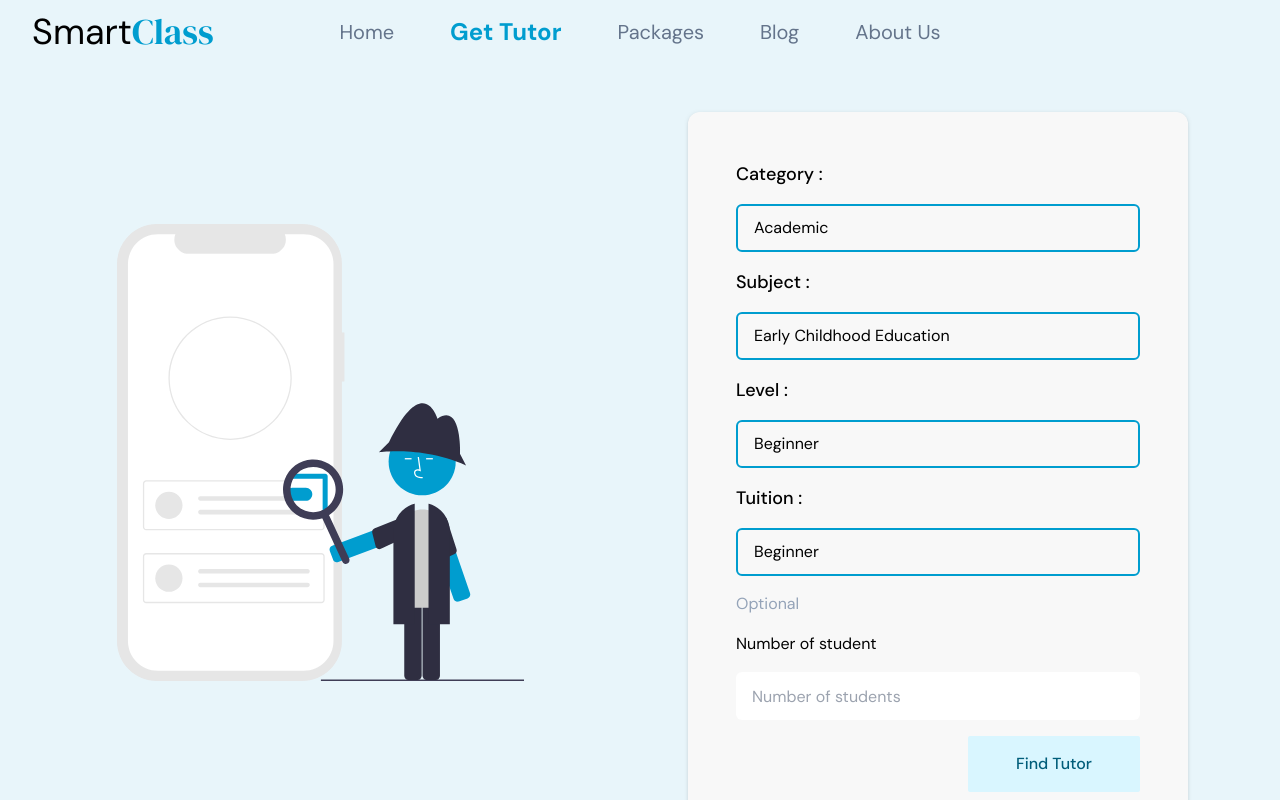
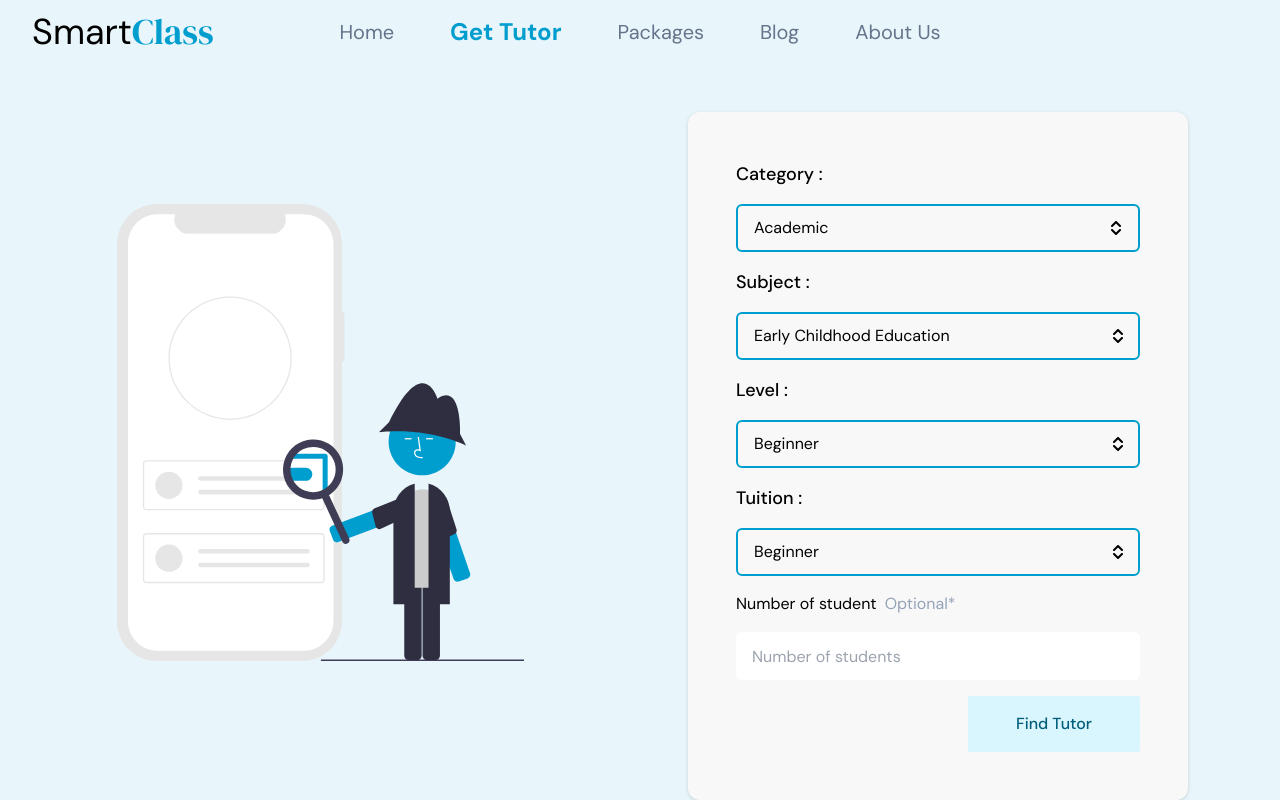
Before and after one commit to iam-dante/smartclass, a Next.js app: page /getTutor in a window 1280 px wide. Shown: the top 800 px of the page. Built offline with nearby package versions, Linux system fonts and the light colour scheme.

Commit message:
dropdown icon

```diff
--- a/components/svg.js
+++ b/components/svg.js
@@ -1074,3 +1074,29 @@ export function LinkedIn() {
     </svg>
   );
 }
+
+export function DropIcon(props){
+  return (
+    <svg
+      width="11"
+      height="15"
+      viewBox="0 0 11 15"
+      fill="none"
+      className={props.className}
+      xmlns="http://www.w3.org/2000/svg"
+    >
+      <path
+        fill-rule="evenodd"
+        clip-rule="evenodd"
+        d="M0.292787 8.30529C0.480314 8.11782 0.734622 8.0125 0.999786 8.0125C1.26495 8.0125 1.51926 8.11782 1.70679 8.30529L4.99979 11.5983L8.29279 8.30529C8.38503 8.20978 8.49538 8.1336 8.61738 8.08119C8.73939 8.02878 8.87061 8.00119 9.00339 8.00004C9.13616 7.99888 9.26784 8.02419 9.39074 8.07447C9.51364 8.12475 9.62529 8.199 9.71918 8.29289C9.81307 8.38679 9.88733 8.49844 9.93761 8.62133C9.98789 8.74423 10.0132 8.87591 10.012 9.00869C10.0109 9.14147 9.9833 9.27269 9.93089 9.39469C9.87848 9.5167 9.8023 9.62704 9.70679 9.71929L5.70679 13.7193C5.51926 13.9068 5.26495 14.0121 4.99979 14.0121C4.73462 14.0121 4.48031 13.9068 4.29279 13.7193L0.292787 9.71929C0.105316 9.53176 0 9.27745 0 9.01229C0 8.74712 0.105316 8.49282 0.292787 8.30529Z"
+        fill="black"
+      />
+      <path
+        fill-rule="evenodd"
+        clip-rule="evenodd"
+        d="M9.71929 5.70679C9.53176 5.89426 9.27745 5.99957 9.01229 5.99957C8.74712 5.99957 8.49282 5.89426 8.30529 5.70679L5.01229 2.41379L1.71929 5.70679C1.62704 5.8023 1.5167 5.87848 1.39469 5.93089C1.27269 5.9833 1.14147 6.01088 1.00869 6.01204C0.875911 6.01319 0.744231 5.98789 0.621335 5.93761C0.498439 5.88733 0.386787 5.81307 0.292894 5.71918C0.199002 5.62529 0.124749 5.51364 0.0744677 5.39074C0.0241868 5.26784 -0.00111559 5.13616 3.82352e-05 5.00339C0.00119206 4.87061 0.0287784 4.73939 0.0811874 4.61738C0.133596 4.49538 0.209779 4.38503 0.305289 4.29279L4.30529 0.292787C4.49282 0.105316 4.74713 4.93398e-07 5.01229 5.16579e-07C5.27745 5.3976e-07 5.53176 0.105316 5.71929 0.292787L9.71929 4.29279C9.90676 4.48032 10.0121 4.73462 10.0121 4.99979C10.0121 5.26495 9.90676 5.51926 9.71929 5.70679Z"
+        fill="black"
+      />
+    </svg>
+  );
+}
--- a/pages/getTutor.js
+++ b/pages/getTutor.js
@@ -1,7 +1,7 @@
 import { useState } from "react";
 import { Listbox, Transition } from "@headlessui/react";
 
-import { FindSvg } from "../components/svg";
+import { DropIcon, FindSvg } from "../components/svg";
 import NavigationBar from "../components/navigationBar";
 import Footer from "../components/Footer";
 
@@ -36,7 +36,7 @@ export default function GetTutor() {
 
   return (
     <div>
-      <div className="h-screen bg-cyanblue-100">
+      <div className="bg-cyanblue-100 h-screen">
         <NavigationBar />
         <div className="grid-row-1 lg:grid-row-none grid lg:grid-cols-2">
           <div className="hidden items-center justify-center lg:flex ">
@@ -49,8 +49,9 @@ export default function GetTutor() {
                   <Listbox.Label className=" text-lg font-medium">
                     Category :
                   </Listbox.Label>
-                  <Listbox.Button className=" flex h-12 items-center rounded-md border-2 border-cyanblue-300 px-4">
+                  <Listbox.Button className="border-cyanblue-300 relative flex h-12 items-center rounded-md border-2 px-4">
                     {statecategory.name}
+                    <DropIcon className="absolute right-4" />
                   </Listbox.Button>
                   <Transition
                     enter="transition duration-100 ease-out"
@@ -60,7 +61,7 @@ export default function GetTutor() {
                     leaveFrom="transform scale-100 opacity-100"
                     leaveTo="transform scale-95 opacity-0"
                   >
-                    <Listbox.Options className=" absolute z-20 w-full space-y-1 rounded-md border-2 border-cyanblue-100 bg-slate-100 px-2 py-2 drop-shadow-lg">
+                    <Listbox.Options className=" border-cyanblue-100 absolute z-20 w-full space-y-1 rounded-md border-2 bg-slate-100 px-2 py-2 drop-shadow-lg">
                       {category.map((ct) => (
                         <Listbox.Option
                           key={ct.id}
@@ -79,8 +80,9 @@ export default function GetTutor() {
                   <Listbox.Label className=" text-lg font-medium">
                     Subject :
                   </Listbox.Label>
-                  <Listbox.Button className=" flex h-12 items-center rounded-md border-2 border-cyanblue-300 px-4">
+                  <Listbox.Button className=" border-cyanblue-300 flex h-12 items-center rounded-md border-2 px-4">
                     {statesubject.name}
+                    <DropIcon className="absolute right-4" />
                   </Listbox.Button>
                   <Transition
                     enter="transition duration-100 ease-out"
@@ -90,7 +92,7 @@ export default function GetTutor() {
                     leaveFrom="transform scale-100 opacity-100"
                     leaveTo="transform scale-95 opacity-0"
                   >
-                    <Listbox.Options className=" absolute z-10 w-full space-y-1 rounded-md border-2 border-cyanblue-100 bg-slate-100 px-2 py-2 drop-shadow-lg">
+                    <Listbox.Options className=" border-cyanblue-100 absolute z-10 w-full space-y-1 rounded-md border-2 bg-slate-100 px-2 py-2 drop-shadow-lg">
                       {subject.map((ct) => (
                         <Listbox.Option
                           key={ct.id}
@@ -109,8 +111,9 @@ export default function GetTutor() {
                   <Listbox.Label className=" text-lg font-medium">
                     Level :
                   </Listbox.Label>
-                  <Listbox.Button className=" flex h-12 items-center rounded-md border-2 border-cyanblue-300 px-4">
+                  <Listbox.Button className=" border-cyanblue-300 flex h-12 items-center rounded-md border-2 px-4">
                     {statelevel.name}
+                    <DropIcon className="absolute right-4" />
                   </Listbox.Button>
                   <Transition
                     enter="transition duration-100 ease-out"
@@ -120,7 +123,7 @@ export default function GetTutor() {
                     leaveFrom="transform scale-100 opacity-100"
                     leaveTo="transform scale-95 opacity-0"
                   >
-                    <Listbox.Options className=" absolute z-10 w-full space-y-1 rounded-md border-2 border-cyanblue-100 bg-slate-100 px-2 py-2 drop-shadow-lg">
+                    <Listbox.Options className=" border-cyanblue-100 absolute z-10 w-full space-y-1 rounded-md border-2 bg-slate-100 px-2 py-2 drop-shadow-lg">
                       {level.map((ct) => (
                         <Listbox.Option
                           key={ct.id}
@@ -139,8 +142,9 @@ export default function GetTutor() {
                   <Listbox.Label className=" text-lg font-medium">
                     Tuition :
                   </Listbox.Label>
-                  <Listbox.Button className=" flex h-12 items-center rounded-md border-2 border-cyanblue-300 px-4">
+                  <Listbox.Button className=" border-cyanblue-300 flex h-12 items-center rounded-md border-2 px-4">
                     {statelevel.name}
+                    <DropIcon className="absolute right-4" />
                   </Listbox.Button>
                   <Transition
                     enter="transition duration-100 ease-out"
@@ -150,7 +154,7 @@ export default function GetTutor() {
                     leaveFrom="transform scale-100 opacity-100"
                     leaveTo="transform scale-95 opacity-0"
                   >
-                    <Listbox.Options className=" absolute z-10 w-full space-y-1 rounded-md border-2 border-cyanblue-100 bg-slate-100 px-2 py-2 drop-shadow-lg">
+                    <Listbox.Options className=" border-cyanblue-100 absolute z-10 w-full space-y-1 rounded-md border-2 bg-slate-100 px-2 py-2 drop-shadow-lg">
                       {level.map((ct) => (
                         <Listbox.Option
                           key={ct.id}
@@ -164,11 +168,12 @@ export default function GetTutor() {
                     </Listbox.Options>
                   </Transition>
                 </Listbox>
-
-                <h className="text-slate-400">Optional</h>
-                <label>Number of student</label>
+                <div>
+                  <label>Number of student</label>
+                  <h className="ml-2 text-slate-400">Optional*</h>
+                </div>
                 <input
-                  className="h-12 rounded-md px-4 outline-none focus:outline-cyanblue-300"
+                  className="focus:outline-cyanblue-300 h-12 rounded-md px-4 outline-none"
                   placeholder="Number of students"
                 />
                 <div className="flex justify-end">
```
